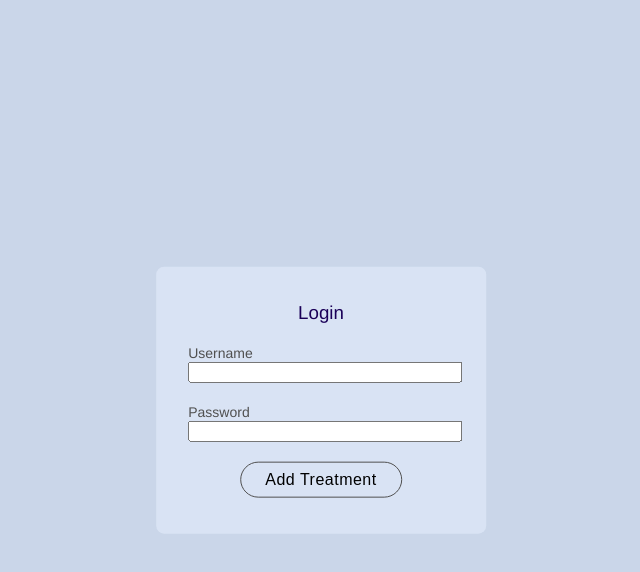
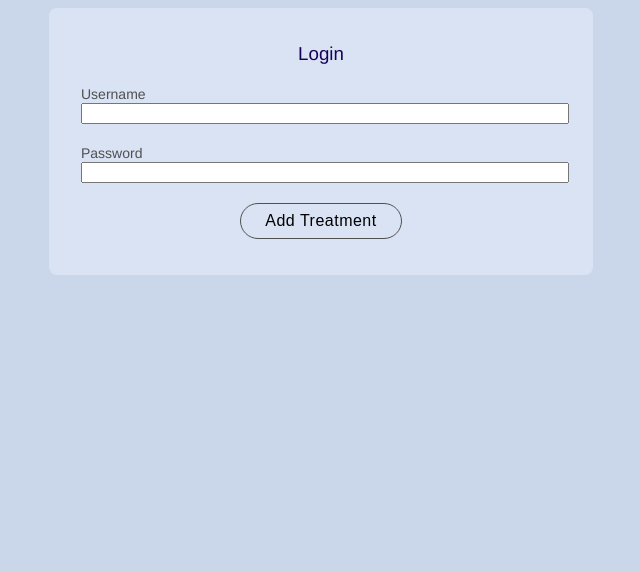
Before and after one commit to dan-knight/OncHx, a React (Create React App) app: page / in a window 1280 px wide. Shown: the top 572 px of the page, without its empty margins (319-959 px from the left). Built offline with nearby package versions, Linux system fonts and the light colour scheme.

Commit message:
Update app layout
- Changed to more traditional scrolling layout instead of vertical
  centre.

- Added basic event log styling.

```diff
--- a/src/components/EventLog.jsx
+++ b/src/components/EventLog.jsx
@@ -9,7 +9,7 @@ export default function EventLog({ allEvents, user }) {
   }, [allEvents, user]);
 
   return (
-    <div>
+    <div className='event-log'>
       <Link to='/add'>
         <button>Add Event</button>
       </Link>
--- a/src/style/main.css
+++ b/src/style/main.css
@@ -12,14 +12,10 @@ body {
 
 .app {
   background: #e6effd8c;
-  margin: 0;
+  max-width: 30rem;
+  margin: 0 auto;
   padding: 1rem 2rem;
   border-radius: 0.5rem;
-  position: absolute;
-  top: 50%;
-  left: 50%;
-  -ms-transform: translate(-50%, -50%);
-  transform: translate(-50%, -50%);
 }
 
 .form h3 {
@@ -50,6 +46,18 @@ form div .error {
   font-size: 0.75rem;
 }
 
+.event-log h4, .event-log h5, .event-log p {
+  margin: 0.25rem;
+}
+.event-log div {
+  margin: 0.5rem;
+  border-bottom: 0.0125rem solid #1b0058;
+  text-align: left;
+}
+.event-log div span {
+  margin-left: 0.75rem;
+}
+
 button {
   background: none;
   padding: 0.5rem 1.5rem;
@@ -65,4 +73,8 @@ button:hover {
   color: #505050;
 }
 
+ul {
+  padding: 0;
+}
+
 /*# sourceMappingURL=main.css.map */
--- a/src/style/scss/main.scss
+++ b/src/style/scss/main.scss
@@ -14,16 +14,10 @@ body {
 .app {
   background: #e6effd8c;
 
-  margin: 0;
+  max-width: 30rem;
+  margin: 0 auto;
   padding: 1rem 2rem;
   border-radius: 0.5rem;
-
-  position: absolute;
-  top: 50%;
-  left: 50%;
-
-  -ms-transform: translate(-50%, -50%);
-  transform: translate(-50%, -50%);
 }
 
 .form {
@@ -62,6 +56,23 @@ form {
   }
 }
 
+.event-log {
+  h4, h5, p {
+    margin: 0.25rem;
+  }
+
+  div {
+    margin: 0.5rem;
+    border-bottom: 0.0125rem solid #1b0058;
+
+    text-align: left;
+
+    span {
+      margin-left: 0.75rem;
+    }
+  }
+}
+
 button {
   background: none;
   padding: 0.5rem 1.5rem;
@@ -81,3 +92,7 @@ button {
     color: #505050;
   }
 }
+
+ul {
+  padding: 0;
+}
```
Also changed, not shown: package.json (+8 -2 lines), 2 other files (tests, documents, lock files or other folders).
